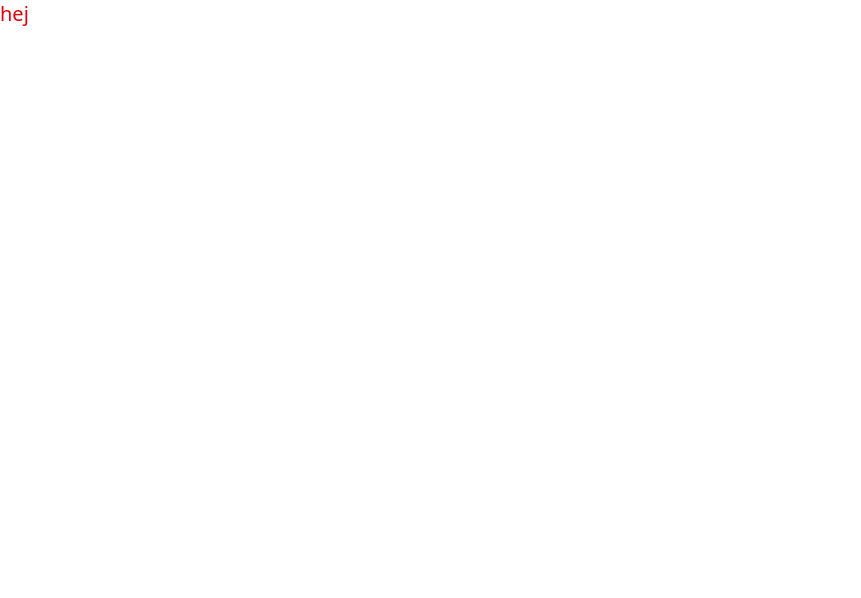
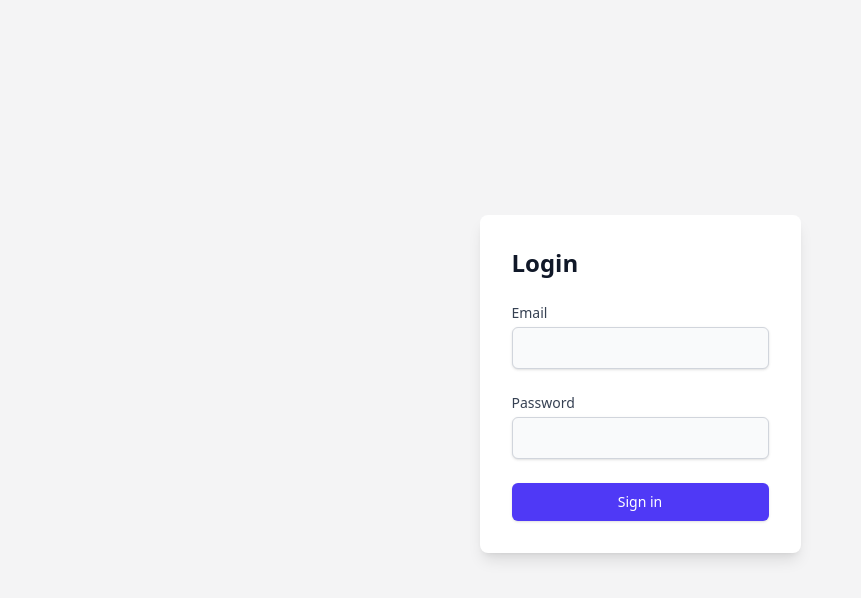
Before and after one commit to pawelkom88/my-first-backend, a React (Vite) app: page / in a window 1280 px wide. Shown: the top 598 px of the page, without its empty margins (0-861 px from the left). Built offline with nearby package versions, Linux system fonts and the light colour scheme.

Commit message:
add basic markup

```diff
--- a/frontend/src/App.tsx
+++ b/frontend/src/App.tsx
@@ -1,9 +1,31 @@
 import './App.css'
 
 function App() {
-
     return (
-        <h1 className="text-xl text-red-600">hej</h1>
+        <div className="min-h-screen bg-zinc-100 p-8 flex justify-center items-center">
+            <div className="max-w-lg mx-auto mb-8 overflow-hidden bg-white rounded-lg shadow-lg">
+                <div className="p-8">
+                    <h2 className="mb-6 text-2xl font-bold text-gray-900">Login</h2>
+                    <form className="space-y-6">
+                        <div>
+                            <label className="block text-sm font-medium text-gray-700">Email</label>
+                            <input type="email"
+                                   className="block w-full px-3 py-2 mt-1 text-gray-700 bg-gray-50 border border-gray-300 rounded-md shadow-sm focus:outline-none focus:ring-2 focus:ring-indigo-500 focus:border-indigo-500"/>
+                        </div>
+                        <div>
+                            <label
+                                className="block text-sm font-medium text-gray-700">Password</label>
+                            <input type="password"
+                                   className="block w-full px-3 py-2 mt-1 text-gray-700 bg-gray-50 border border-gray-300 rounded-md shadow-sm focus:outline-none focus:ring-2 focus:ring-indigo-500 focus:border-indigo-500"/>
+                        </div>
+                        <button type="submit"
+                                className="w-full px-4 py-2 text-sm font-medium text-white bg-indigo-600 border border-transparent rounded-md shadow-sm hover:bg-indigo-700 focus:outline-none focus:ring-2 focus:ring-offset-2 focus:ring-indigo-500">
+                            Sign in
+                        </button>
+                    </form>
+                </div>
+            </div>
+        </div>
     )
 }
 
```
